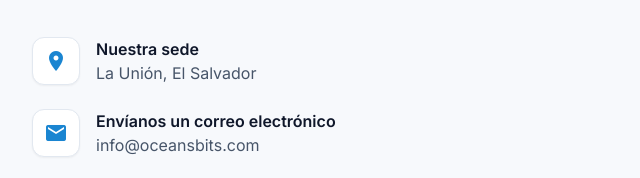
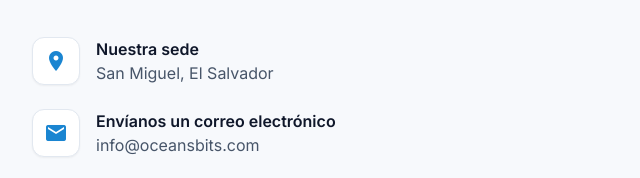
Before and after one commit to FredyQuintanilla93/oceansbitsOficial, a website: page contact.html in a window 1280 px wide. Shown: the part 437-615 px from the top of the page, 0-640 px from the left. Drawn offline with nearby package versions, Linux system fonts and the light colour scheme.

Commit message:
cambiando de la union a san miguel

```diff
--- a/contact.html
+++ b/contact.html
@@ -139,7 +139,7 @@
 </div>
 <div>
 <h4 class="font-semibold text-slate-900 dark:text-white">Nuestra sede</h4>
-<p class="text-slate-600 dark:text-slate-400">La Unión, El Salvador</p>
+<p class="text-slate-600 dark:text-slate-400">San Miguel, El Salvador</p>
 </div>
 </div>
 <div class="flex items-start gap-4">
```
